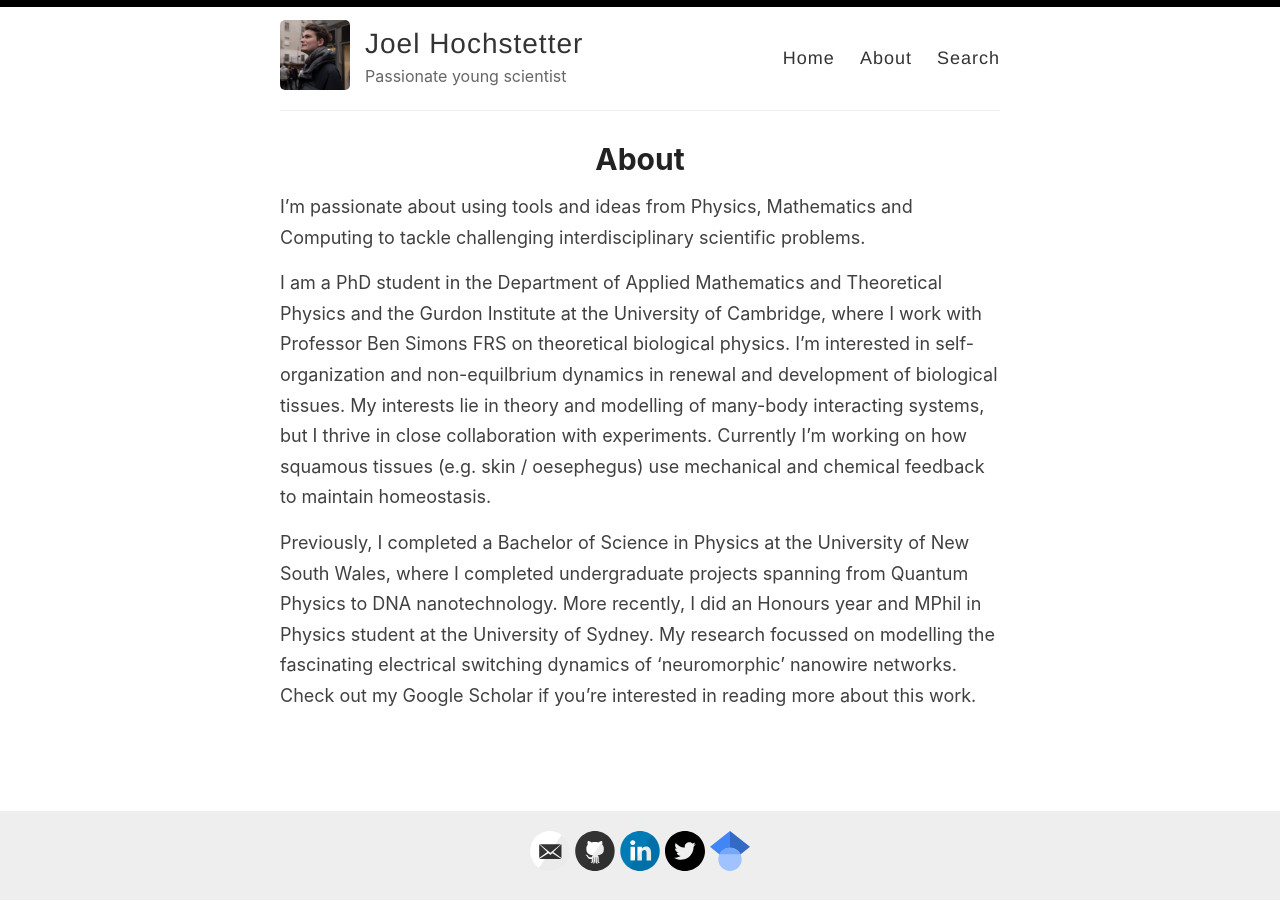
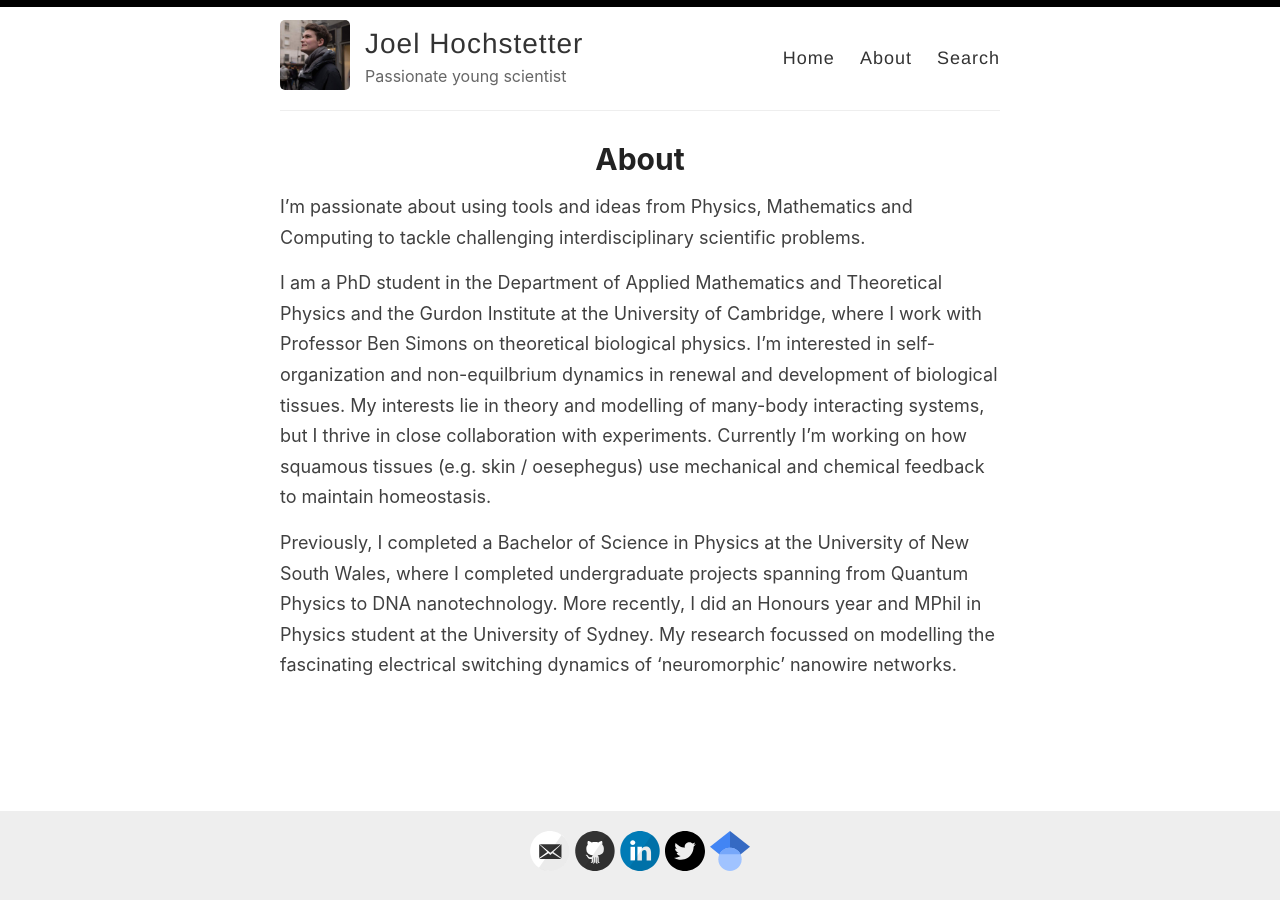
Before and after one commit to joelhochstetter/joelhochstetter.github.io, a Jekyll site: the page built from _pages/about.md, in a window 1280 px wide. Built offline with Jekyll 4.4.1, drawn with Linux system fonts in a browser that asks for light colours.

Commit message:
Update files

```diff
--- a/_pages/about.md
+++ b/_pages/about.md
@@ -8,6 +8,6 @@
 
 I'm passionate about using tools and ideas from Physics, Mathematics and Computing to tackle challenging interdisciplinary scientific problems.
 
-I am a PhD student in the Department of Applied Mathematics and Theoretical Physics and the Gurdon Institute at the University of Cambridge, where I work with Professor Ben Simons FRS on theoretical biological physics. I'm interested in self-organization and non-equilbrium dynamics in renewal and development of biological tissues. My interests lie in theory and modelling of many-body interacting systems, but I thrive in close collaboration with experiments. Currently I'm working on how squamous tissues (e.g. skin / oesephegus) use mechanical and chemical feedback to maintain homeostasis.
+I am a PhD student in the Department of Applied Mathematics and Theoretical Physics and the Gurdon Institute at the University of Cambridge, where I work with Professor Ben Simons on theoretical biological physics. I'm interested in self-organization and non-equilbrium dynamics in renewal and development of biological tissues. My interests lie in theory and modelling of many-body interacting systems, but I thrive in close collaboration with experiments. Currently I'm working on how squamous tissues (e.g. skin / oesephegus) use mechanical and chemical feedback to maintain homeostasis.
 
-Previously, I completed a Bachelor of Science in Physics at the University of New South Wales, where I completed undergraduate projects spanning from Quantum Physics to DNA nanotechnology. More recently, I did an Honours year and MPhil in Physics student at the University of Sydney. My research focussed on modelling the fascinating electrical switching dynamics of 'neuromorphic' nanowire networks. Check out my Google Scholar if you're interested in reading more about this work.
+Previously, I completed a Bachelor of Science in Physics at the University of New South Wales, where I completed undergraduate projects spanning from Quantum Physics to DNA nanotechnology. More recently, I did an Honours year and MPhil in Physics student at the University of Sydney. My research focussed on modelling the fascinating electrical switching dynamics of 'neuromorphic' nanowire networks.
```
